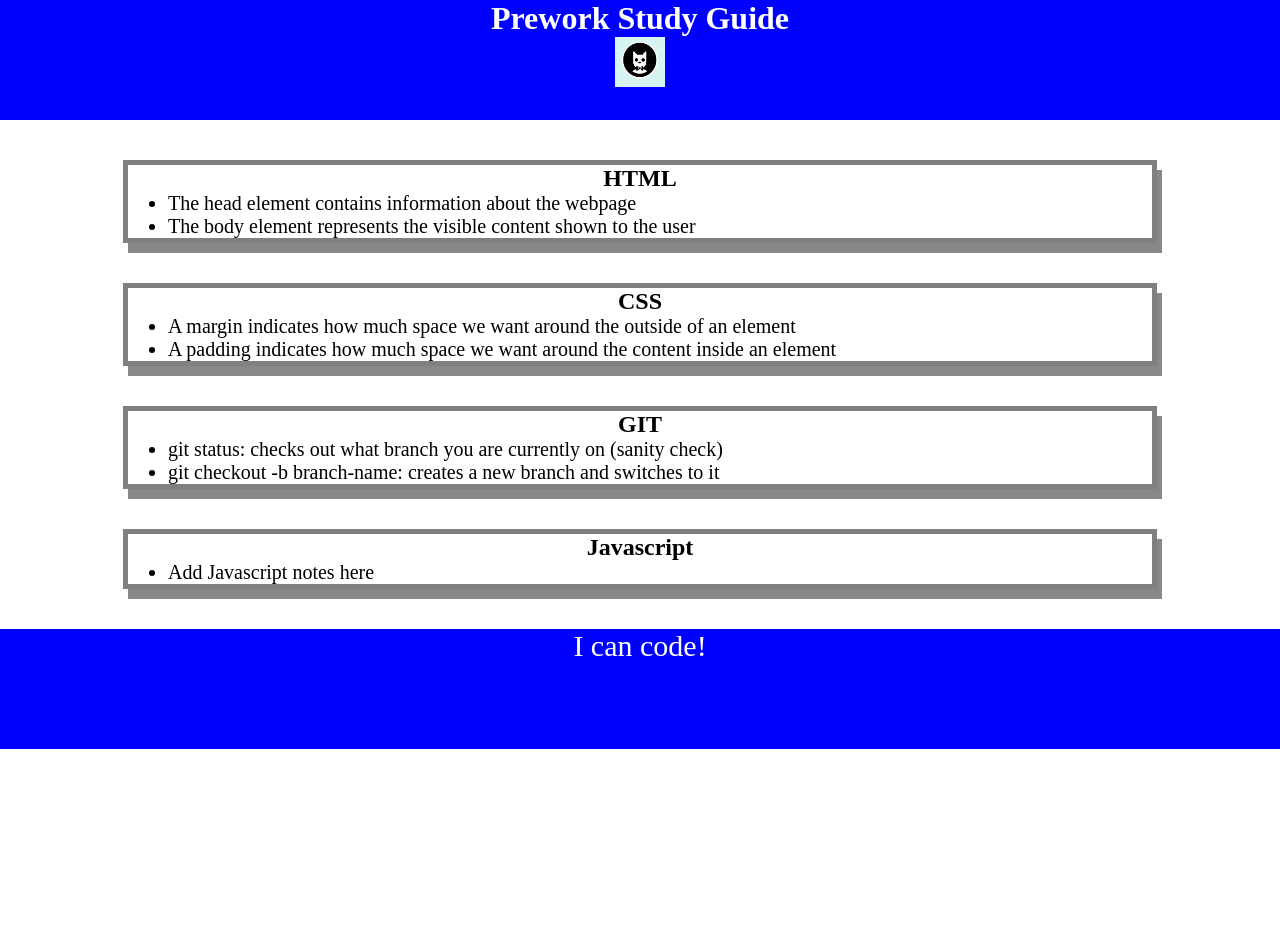
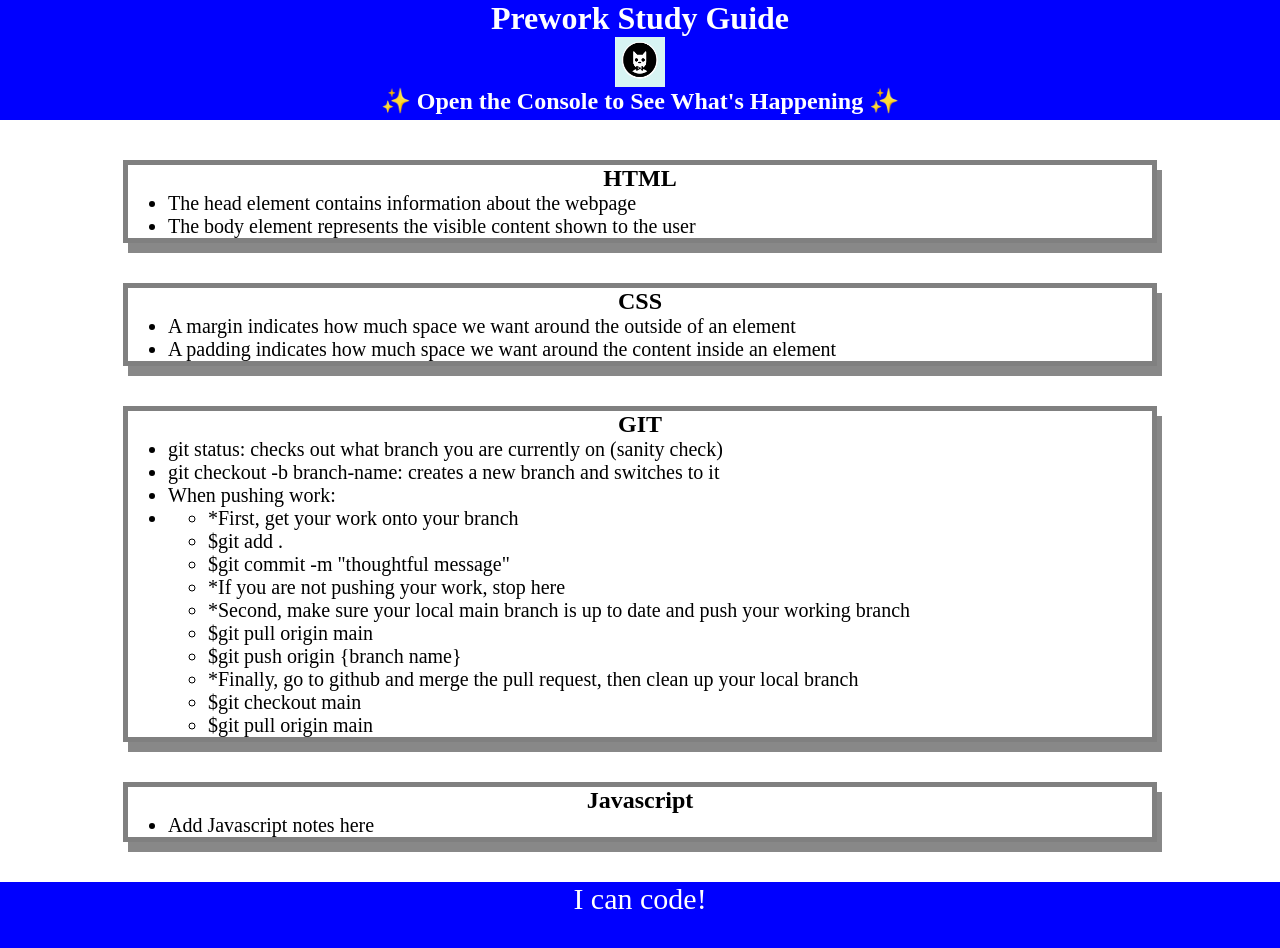
Before and after one commit to zwell99/prework_study_guide, a plain HTML site: page prework-study-guide/index.html in a window 1280 px wide. Before the commit the page ends 800 px from the top, so only its background shows below. Drawn offline with Linux system fonts and the light colour scheme.

Commit message:
Added JavaScript

```diff
--- /dev/null
+++ b/prework-study-guide/assets/script.js
@@ -0,0 +1,20 @@
+var topics = ["HTML", "CSS", "Git", "JavaScript"];
+
+for (x = 0; x < topics.length; x++)
+{
+    console.log(topics[x]);
+}
+
+/*
+if (topic === "HTML") {
+    console.log("Let's study HTML!");
+} else if (topic === "CSS") {
+    console.log("Let's study CSS!");
+} else if (topic === "Git") {
+    console.log("Let's study Git!");
+} else if (topic === "JavaScript") {
+    console.log("Let's study JavaScript!");
+} else {
+    console.log("Please try again!")
+}
+*/
--- a/prework-study-guide/index.html
+++ b/prework-study-guide/index.html
@@ -14,6 +14,7 @@
         src="./assets/bowtie-cat.png"
         alt="Profile image of cat wearing a bow tie."
       />
+      <h2>✨ Open the Console to See What's Happening ✨</h2>
     </header>
     <main>
       <section class = "card" id = "html-section">
@@ -37,6 +38,20 @@
         <ul>
           <li>git status: checks out what branch you are currently on (sanity check)</li>
           <li>git checkout -b branch-name: creates a new branch and switches to it</li>
+          <li>When pushing work:</li>
+          <li><ul>
+            <li>*First, get your work onto your branch</li>
+            <li>$git add .</li>
+            <li>$git commit -m "thoughtful message"</li>
+            <li>*If you are not pushing your work, stop here</li>
+            <li>*Second, make sure your local main branch is up to date and push your working branch</li>
+            <li>$git pull origin main</li>
+            <li>$git push origin {branch name}</li>
+            <li>*Finally, go to github and merge the pull request, then clean up your local branch</li>
+            <li>$git checkout main</li>
+            <li>$git pull origin main</li>
+          </ul></li>
+
         </ul>
       </section>
 
@@ -51,5 +66,6 @@
     <footer>
       <p>I can code!</p>
     </footer>
+    <script src="./assets/script.js"></script>
   </body>
 </html>
```
